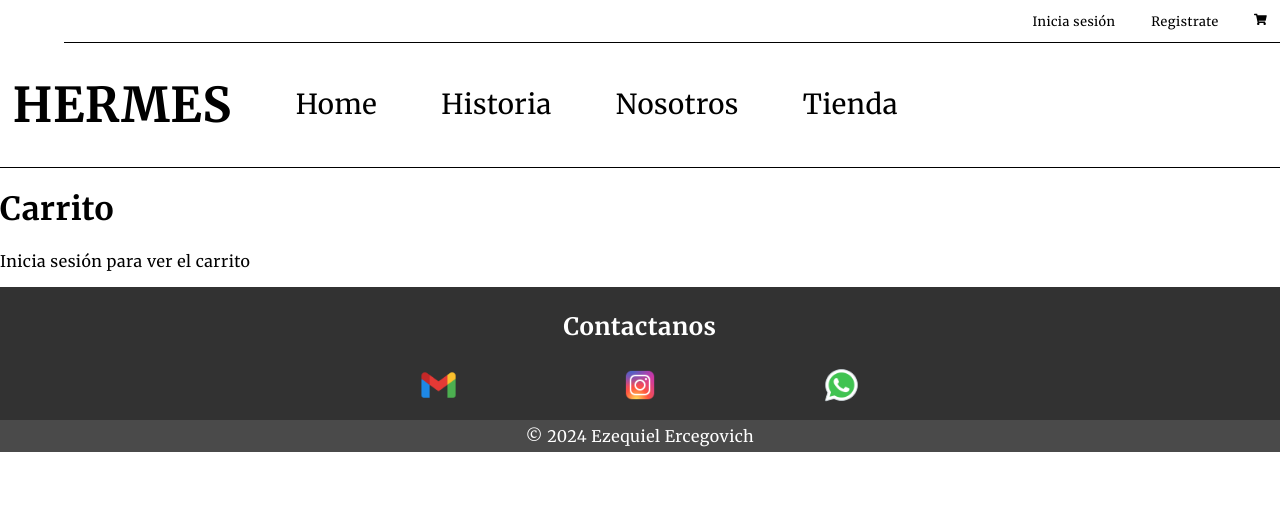
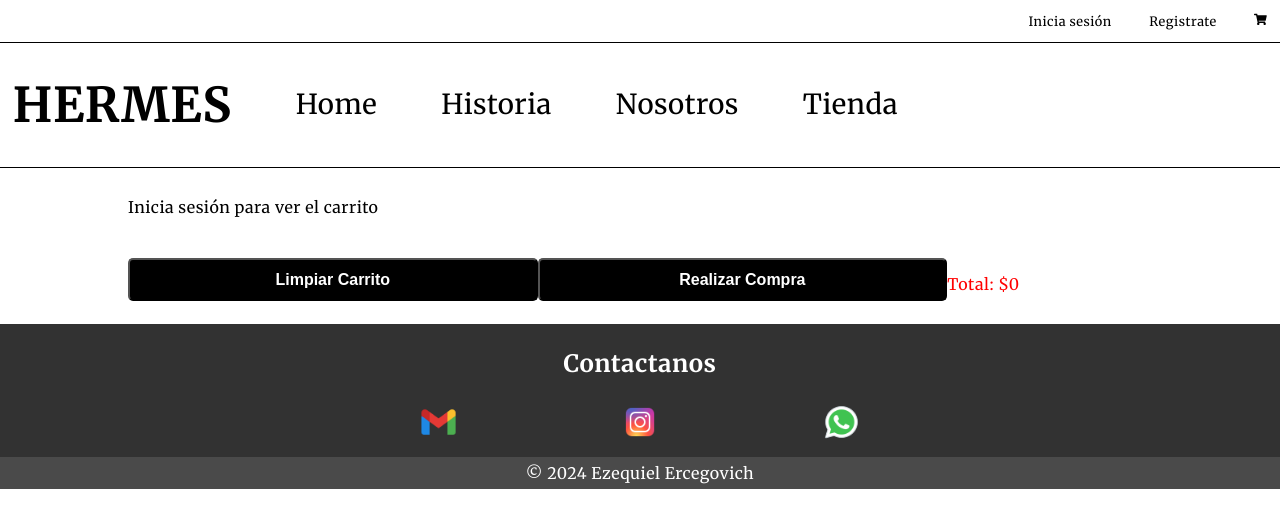
Before and after one commit to ErcegovichEzequiel/WebFrontFinal, a React (Vite) app: page /Carrito in a window 1280 px wide. Shown: the top 528 px of the page. Built offline with nearby package versions, Linux system fonts and the light colour scheme; a web font is replaced by a local one.

Commit message:
first commit

```diff
--- a/Components/Navbar.jsx
+++ b/Components/Navbar.jsx
@@ -31,7 +31,7 @@ const Navbar = () => {
                     {isAuthenticated && <Link className='linkIRC' to="/Desarrollador">Opciones de Desarrollador</Link>}
                     <Link className='linkIRC' to="/Login">Inicia sesión</Link>
                     <Link className='linkIRC' to="/Register">Registrate</Link>
-                    <Link className='linkIRC' to="/Carrito"> {contadorItemsCarrito > 0 && <span className='contadorCarrito'>{contadorItemsCarrito}</span>}<FaShoppingCart /></Link>
+                    <Link className='linkIRC' to="/Carrito"> {contadorItemsCarrito > 0 && <span className='contadorCarrito'>{contadorItemsCarrito}</span>}<FaShoppingCart className='carrito' /></Link>
                 </div>
                 <div className='navbar'>
                     <h1 className='logo'>HERMES</h1>
--- a/Screens/Carrito.jsx
+++ b/Screens/Carrito.jsx
@@ -1,6 +1,8 @@
 import React, { useState, useEffect } from 'react';
 import Navbar from '../Components/Navbar';
 import Footer from '../Components/Footer';
+import '../Styles/Global.css';
+import '../Styles/Carrito.css';
 import { getCartItems, deleteCartItem } from '../src/fetching/cart.fetching';
 import { useNavigate } from 'react-router-dom';
 
@@ -21,7 +23,7 @@ const Carrito = () => {
                 console.error('Error fetching cart items:', error);
             }
         };
-        {isAuthenticated && fetchCartItems()}
+        { isAuthenticated && fetchCartItems() }
 
     }, []);
 
@@ -78,26 +80,27 @@ const Carrito = () => {
     return (
         <>
             <Navbar />
-            <div>
-                <h1>Carrito</h1>
+            <div className='carritoContainer'>
                 {!isAuthenticated && <p>Inicia sesión para ver el carrito</p>}
                 {isAuthenticated && (<>
-                    <div>
                     {cartItems.length === 0 && <p>No hay productos en el carrito</p>}
                     {cartItems.map(item => (
-                            <div key={item.product_id._id}>
-                                <h2>{item.product_id.titulo}</h2>
+                        <div className='carritoCart' key={item.product_id._id}>
+                            <h3>{item.product_id.titulo}</h3>
                             <p>Precio: ${item.product_id.precio}</p>
                             <p>Cantidad: {item.cantidad}</p>
-                                <button onClick={() => handleDeleteItem(item.product_id._id)}>Eliminar Producto</button>
+                            <button className='botonCarrito' onClick={() => handleDeleteItem(item.product_id._id)}>Eliminar Producto</button>
                         </div>
                     ))}
+                </>)}
             </div>
-                    <p>Total: ${cartItems.reduce((total, item) => total + item.product_id.precio * item.cantidad, 0)}</p>
-                    {processingOrder && <p>Procesando orden...</p>}
-                    <button onClick={handleClearCart}>Limpiar Carrito</button>
-                    <button onClick={handleCheckout}>Realizar Compra</button>
-                </>)}
+            <div className='carritoContainer'>
+                <button className='botonCarrito' onClick={handleClearCart}>Limpiar Carrito</button>
+                <button className='botonCarrito' onClick={handleCheckout}>Realizar Compra</button>
+                <p className='carritoTotal'>Total: ${cartItems.reduce((total, item) => total + item.product_id.precio * item.cantidad, 0)}</p>
+                <div className='carritoContainer'>
+                    {processingOrder && <p className='carritoTotal'>Procesando orden...</p>}
+                </div>
             </div>
             <Footer />
         </>
--- a/Screens/Tienda.jsx
+++ b/Screens/Tienda.jsx
@@ -52,7 +52,7 @@ const Tienda = () => {
         {products.map(product => (
           <div className='cartaTienda' key={product._id}>
             <h3>{product.titulo}</h3>
-            <p>{product.descripcion}</p>
+            <p className='descripcion'> {product.descripcion}</p>
             <p>Precio: ${product.precio}</p>
             <p>Stock: {product.stock}</p>
             {isAuthenticated && (
@@ -98,10 +98,10 @@ const Tienda = () => {
         ))}
       </div>
       <div className='carrito'>
-          {isAuthenticated && (
-            <button className='botonCarrito' onClick={() => navigate('/Carrito')}>Ir al carrito</button>
-          )}
-        </div>
+        {isAuthenticated && (
+          <button className='botonCarrito' onClick={() => navigate('/Carrito')}>Ir al carrito</button>
+        )}
+      </div>
       <Footer />
     </>
   );
--- /dev/null
+++ b/Styles/Carrito.css
@@ -0,0 +1,44 @@
+.carritoContainer{
+    max-width: 80%;
+    margin: 0 auto;
+    padding: 1%;
+    display: flex;
+    flex-wrap: wrap;
+    justify-content: space-between;
+    height: auto;
+}
+.carritoCart{
+    margin-bottom: 1%;
+    margin-left:0.5%;
+    display: flex;
+    flex-direction: column;
+    align-items: center;
+    background-color: #f0f0f0;
+    border: 1px solid #ccc;
+    border-radius: 5px;
+    padding: 1%;
+    width: 30%;
+}
+
+.carritoCart h3 {
+    font-size: 150%;
+    border-bottom: #000000 solid 1px;
+    width: 100%;
+    color: #13a3b0;
+    text-align: center;
+}
+
+.carritoCart .botonCarrito{
+    margin-bottom: 5%;
+    text-align: center;
+    border-radius: 5px;
+    background-color: rgb(0, 0, 0);
+    color: #ffffff;
+    padding: 1%;
+    width: 100%;
+    transition: background-color 0.3s ease;
+}
+
+.carritoTotal{
+    color: red;
+}
--- a/Styles/Navbar.css
+++ b/Styles/Navbar.css
@@ -50,16 +50,17 @@
     justify-content: flex-end;
     border-bottom: #000000 solid 1px;
     padding: 1%;
-    margin-left: 5%;
 }
 
-.containerIRC .linkIRC {
+.containerIRC .linkIRC, .contadorCarrito {
     text-decoration: none;
     color: #000000;
     margin-left: 3%;
 }
 .contadorCarrito{
     color: rgb(255, 0, 0);
+    font-weight: bold;
+
 }
 
 @media (min-width: 375px) and (max-width: 825px) {
@@ -69,13 +70,21 @@
 
     .containerIRC {
         justify-content: space-evenly;
+        margin-left: 0;
+        margin-top: 2%;
     }
 
     .navbar {
         flex-direction: column;
     }
 
+    .navbar .logo {
+        margin-bottom: 2%;
+        margin-top: 2%;
+    }
+
     .navbar .link {
         margin-bottom: 2%;
+        font-size: 90%;
     }
 }
--- a/Styles/Tienda.css
+++ b/Styles/Tienda.css
@@ -5,15 +5,18 @@
     display: flex;
     flex-wrap: wrap;
     justify-content: space-between;
-    height: auto;}
+    height: auto;
+}
 
 .cartaTienda {
-    padding: 1%;
     margin-bottom: 1%;
-    width: 30%;
+    margin-left:0.5%;
     display: flex;
     flex-direction: column;
     align-items: center;
+    background-color: #f0f0f0;
+    border: 1px solid #ccc;
+    border-radius: 5px;
 }
 
 .cartaTienda h3 {
@@ -21,6 +24,16 @@
     border-bottom: #000000 solid 1px;
     width: 100%;
     color: #13a3b0;
+    text-align: center;
+}
+.cartaTienda p {
+    font-size: 100%;
+    text-align: center;
+    width: 60%;
+}
+.cartaTienda .descripcion{
+    height: auto;
+  width: 90%;
 }
 
 .botonTienda,
@@ -32,6 +45,7 @@
     color: #ffffff;
     padding: 1%;
     width: 40%;
+    transition: background-color 0.3s ease;
 }
 
 .contadorTienda {
@@ -42,6 +56,8 @@
     width: 120%;
     margin-left: -10%;
     padding: 3%;
+    transition: background-color 0.3s ease;
+
 }
 
 .carrito {
@@ -59,14 +75,53 @@
     transition: background-color 0.3s ease;
     text-align: center;
     border-radius: 5px;
-    background-color: rgb(57, 100, 255);
+    background-color: rgb(0, 0, 0);
     color: #ffffff;
     padding: 1%;
-    width: 10%;
+    width: 40%;
 }
 
 .botonCarrito:hover,
 .botonTienda:hover,
 .botonAddToCart:hover {
-    background-color: #0056b3;
+    background-color: rgb(57, 100, 255);
+    color: #000000;
 }
+
+@media (min-width: 375px) and (max-width: 825px) {
+
+    .cartaTienda {
+        padding: 1%;
+        margin-bottom: 1%;
+        width: 100%;
+        display: flex;
+        flex-direction: column;
+        align-items: center;
+    }
+
+    .cartaTienda h3 {
+        font-size: 150%;
+        border-bottom: #000000 solid 1px;
+        width: 100%;
+        color: #13a3b0;
+        margin-bottom: 15%;
+    }
+
+    .botonTienda {
+        margin-bottom: 5%;
+        text-align: center;
+        border-radius: 5px;
+        background-color: rgb(0, 0, 0);
+        color: #ffffff;
+        padding: 1%;
+        width: 40%;
+    }
+    .botonCarrito{
+        width: 40%;
+    }
+}
+@media (min-width: 826px) {
+    .botonCarrito{
+        width: 40%;
+    }
+}
```
Lines whose indentation alone changed are shown as unchanged.
